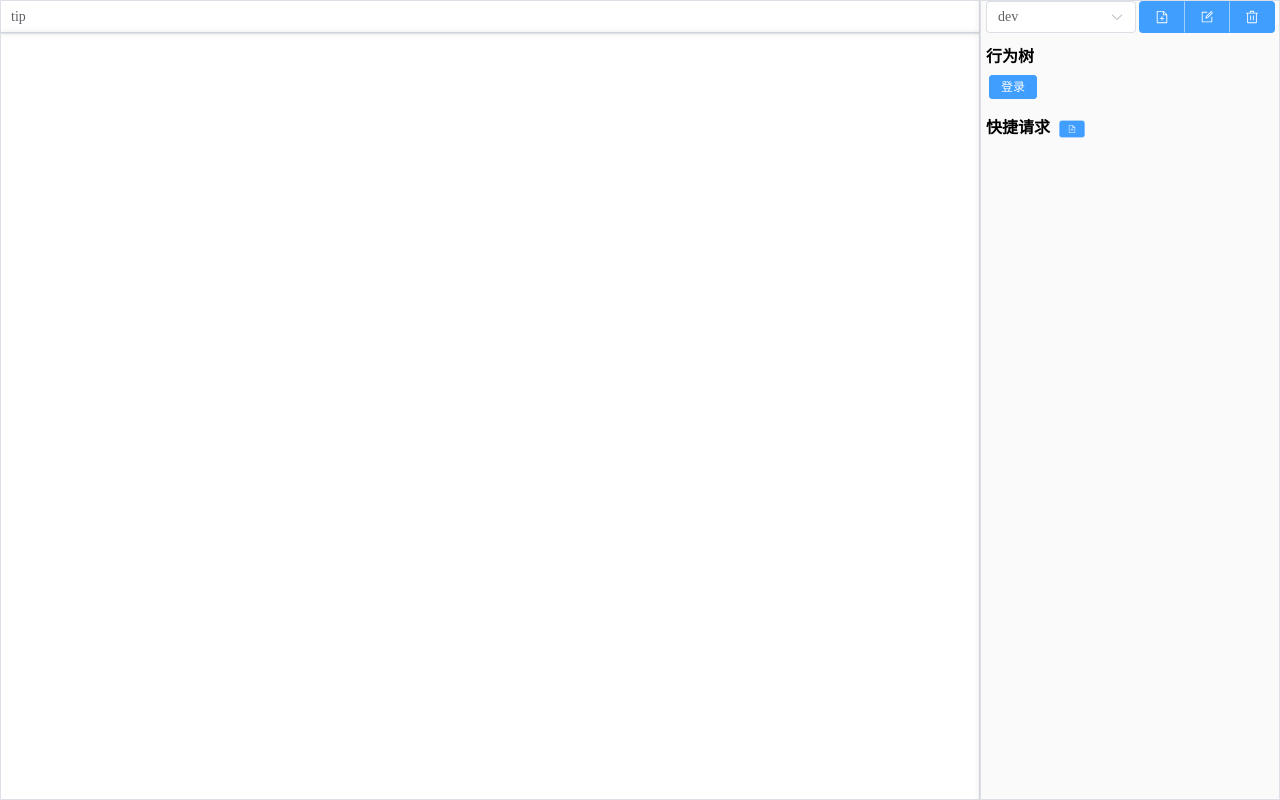
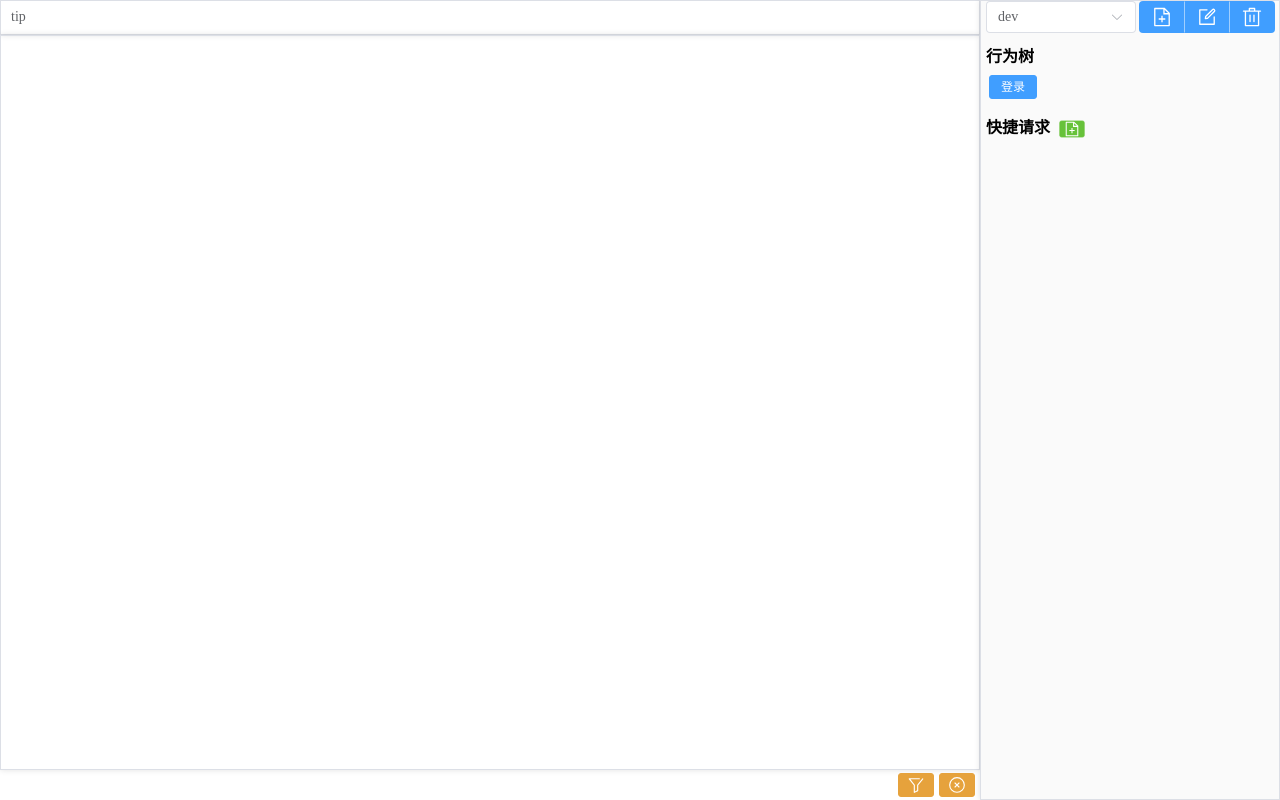
Before and after one commit to Longfei1/RobotTool, a Vue app in the folder ui/: page / in a window 1280 px wide. Built offline with nearby package versions, Linux system fonts and the light colour scheme.

Commit message:
btn icon size

```diff
--- a/ui/src/components/BtnRequest.vue
+++ b/ui/src/components/BtnRequest.vue
@@ -1,14 +1,17 @@
 <template>
     <el-button-group>
       <el-button type="primary" size="small" @click="onClickExecute">{{data.data.name}}</el-button>
-      <el-button type="primary" size="small" :icon="Edit" @click="onEdit"/>
-      <el-button type="primary" size="small" :icon="Delete" @click="onDelete"/>
+      <el-button type="primary" size="small" @click="onEdit">
+        <el-icon style="scale: 1.5"> <Edit/> </el-icon>
+      </el-button>
+      <el-button type="primary" size="small" @click="onDelete">
+        <el-icon style="scale: 1.5"> <Delete/> </el-icon>
+      </el-button>
     </el-button-group>
   </template>
 
   <script lang="ts" setup name="BtnBevRequest">
     import { ref } from 'vue';
-    import { Delete, Edit } from '@element-plus/icons-vue'
     import type { RequestInfo } from '@/type/request';
     import JsonEditor from '@/utils/JsonEditor';
 
--- a/ui/src/components/MenuConfig.vue
+++ b/ui/src/components/MenuConfig.vue
@@ -12,14 +12,19 @@
   </el-select>
 
   <el-button-group>
-    <el-button type="primary" :icon="DocumentAdd" @click="onClickCreate"/>
-    <el-button type="primary" :icon="Edit" @click="onClickEdit"/>
-    <el-button type="primary" :icon="Delete" @click="onClickDelete"/>
+    <el-button type="primary" @click="onClickCreate">
+      <el-icon style="scale: 1.5"> <DocumentAdd/> </el-icon>
+    </el-button>
+    <el-button type="primary" @click="onClickEdit">
+      <el-icon style="scale: 1.5"> <Edit/> </el-icon>
+    </el-button>
+    <el-button type="primary" @click="onClickDelete">
+      <el-icon style="scale: 1.5"> <Delete/> </el-icon>
+    </el-button>
   </el-button-group>
 </template>
 
 <script lang="ts" setup name="MenuConfig">
-  import { Delete, Edit, DocumentAdd } from '@element-plus/icons-vue'
   import JsonEditor from '@/utils/JsonEditor';
   import { ref, onBeforeMount, watch } from 'vue';
   import type { ServerConfig } from '@/type/server';
--- a/ui/src/components/MenuRequest.vue
+++ b/ui/src/components/MenuRequest.vue
@@ -2,7 +2,9 @@
   <el-container>
       <el-header height="25">
         快捷请求
-        <el-button type="primary" size="small" :icon="DocumentAdd" @click="onClickAdd"/>
+        <el-button type="success" size="small" @click="onClickAdd">
+          <el-icon style="scale: 2"> <DocumentAdd/> </el-icon>
+        </el-button>
       </el-header>
       <el-main>
         <BtnRequest v-for="v in reqList" :data="v" :onEdit="onReqBtnEdit" :onDelete="onReqBtnDelete"></BtnRequest>
@@ -16,14 +18,14 @@
   import type { RequestInfo, RequestData, RequestProto } from '@/type/request';
   import CommonFunc from '@/utils/CommonFunc';
   import JsonEditor from '@/utils/JsonEditor';
-  import { DocumentAdd } from '@element-plus/icons-vue'
+  import { } from '@element-plus/icons-vue'
 
   let reqList = ref<RequestInfo[]>([])
   let reqProto: RequestProto[] = []
   let reqData = ref<RequestData[]>([])
 
   onBeforeMount(async () => {
-    getProtoRequest()
+    await getProtoRequest()
 
     loadRequestList()
   })
@@ -36,7 +38,7 @@
     try {
       let ret = await window.getProtoRequest()
       reqProto = ret
-      //console.log(reqProto)
+      console.log(reqProto)
     } catch (e) {
       alert(e);
     }
@@ -59,14 +61,15 @@
         reqList.value.push(info)
       }
     }
+    console.log(reqList.value);
   }
 
   function buildReqInfo(msg: RequestData): (RequestInfo | null) {
     for (let proto of reqProto) {
       if (proto.id == msg.id) {
         //合并一次新模版的值
-        let defaultVal = CommonFunc.CloneObj(proto.defaultValue)
-        msg.data = Object.assign(defaultVal, msg.data)
+        //let defaultVal = CommonFunc.CloneObj(proto.defaultValue)
+        //msg.data = Object.assign(defaultVal, msg.data)
 
         let info: RequestInfo = {
           data: msg,
@@ -140,7 +143,6 @@
   }
 
   .el-container .el-header .el-button {
-    margin-left: 0px;
     scale: 0.7;
   }
 
--- a/ui/src/components/ShowMsgItem.vue
+++ b/ui/src/components/ShowMsgItem.vue
@@ -1,6 +1,8 @@
 <template>
   <el-button-group>
-    <el-button type="primary" size="small" :icon="Hide" @click="onClickFilter"/>
+    <el-button type="primary" size="small" @click="onClickFilter">
+      <el-icon style="scale: 1.5"> <Hide/> </el-icon>
+    </el-button>
     <el-button :type="data.type" size="small" @click="onClickView">{{data.protoType}}</el-button>
     <el-button :type="data.type" size="small" @click="onClickView">{{data.msg}}</el-button>
   </el-button-group>
@@ -8,7 +10,6 @@
 
 <script lang="ts" setup name="ShowMsgItem">
   import { ref } from 'vue';
-  import { Hide } from '@element-plus/icons-vue'
   import JsonEditor from '@/utils/JsonEditor';
 
   let props = defineProps(["data"]);
--- a/ui/src/main.ts
+++ b/ui/src/main.ts
@@ -6,7 +6,13 @@ import ElementPlus from 'element-plus';
 import 'element-plus/dist/index.css';
 import { createPinia } from 'pinia';
 
+import * as ElementPlusIconsVue from '@element-plus/icons-vue'
+
 const app = createApp(App)
+
+for (const [key, component] of Object.entries(ElementPlusIconsVue)) {
+    app.component(key, component)
+}
 
 const pinia = createPinia()
 
--- a/ui/src/views/OutputView.vue
+++ b/ui/src/views/OutputView.vue
@@ -1,6 +1,6 @@
 <template>
   <el-container class="output">
-    <el-header class="tip" height="35">
+    <el-header class="tip" height="35px">
       <el-tag v-for="tag in tipTag.values()" :type="tag.type">{{tag.name}}:{{tag.msg}}</el-tag>
       <el-text class="tipmsg">{{tipMsg}}</el-text>
     </el-header>
@@ -10,6 +10,15 @@
         <ShowMsgItem v-for="msg in showMsg" :data="msg"></ShowMsgItem>
       </el-scrollbar>
     </el-main>
+
+    <el-footer class="bottom" height="30px">
+      <el-button type="warning" size="small" @click="onClickClear">
+        <el-icon style="scale: 1.5"> <CircleClose/> </el-icon>
+      </el-button>
+      <el-button type="warning" size="small" @click="onClickFilter">
+        <el-icon style="scale: 1.5"> <Filter/> </el-icon>
+      </el-button>
+    </el-footer>
   </el-container>
 </template>
 
@@ -20,18 +29,59 @@
   let tipMsg = ref("tip")
   let tipTag = ref(new Map())
   let showMsg = ref<any[]>([])
+  let filterMsg = ref([])
 
   onBeforeMount(async ()=> {
     window['addShowMsg'] = addShowMsg
     window['addTipTag'] = addTipTag
     window['addTipMsg'] = addTipMsg
     window['showPopMsg'] = showPopMsg
+
+
   })
+
+  function loadFilterMsg() {
+    let requestStr = localStorage.getItem("msgFilter")
+    if (requestStr) {
+      filterMsg.value = JSON.parse(requestStr)
+    }
+
+    refreshShowMsgList()
+  }
+
+  function refreshShowMsgList() {
+    for (let i = showMsg.value.length - 1; i >= 0; i--) {
+      let find = false
+      for (let filter of filterMsg.value) {
+        if (showMsg.value[i].id == filter) {
+          find = true
+          break
+        }
+      }
+
+      if (find) {
+        showMsg.value.splice(i, 1) //移除
+      }
+    }
+  }
+
+  function clearShowMsgList() {
+    showMsg.value = []
+  }
+
+  function pushShowMsg(msg: any) {
+    for (let e of filterMsg.value) {
+      if (e == msg.id) {
+        return undefined
+      }
+    }
+    showMsg.value.push(msg)
+  }
 
   function addShowMsg(msg: string) {
     let obj = JSON.parse(msg)
     console.log("addShowMsg", obj)
-    showMsg.value.push(obj)
+    pushShowMsg(obj)
   }
 
   function addTipTag(tag: string) {
@@ -47,6 +97,14 @@
 
   function showPopMsg(msg: string) {
     alert(msg)
+  }
+
+  function onClickFilter() {
+
+  }
+
+  function onClickClear() {
+    clearShowMsgList()
   }
 </script>
 
@@ -86,4 +144,14 @@
     margin-left: 10px;
     margin-top: 5px;
   }
+
+  .bottom {
+    direction: rtl;
+    padding: 0 5px 0 0;
+  }
+
+  .bottom .el-button {
+    margin-top: 3px;
+    margin-left: 5px;
+  }
 </style>
```
Also changed, not shown: 2 other files (tests, documents, lock files or other folders).
